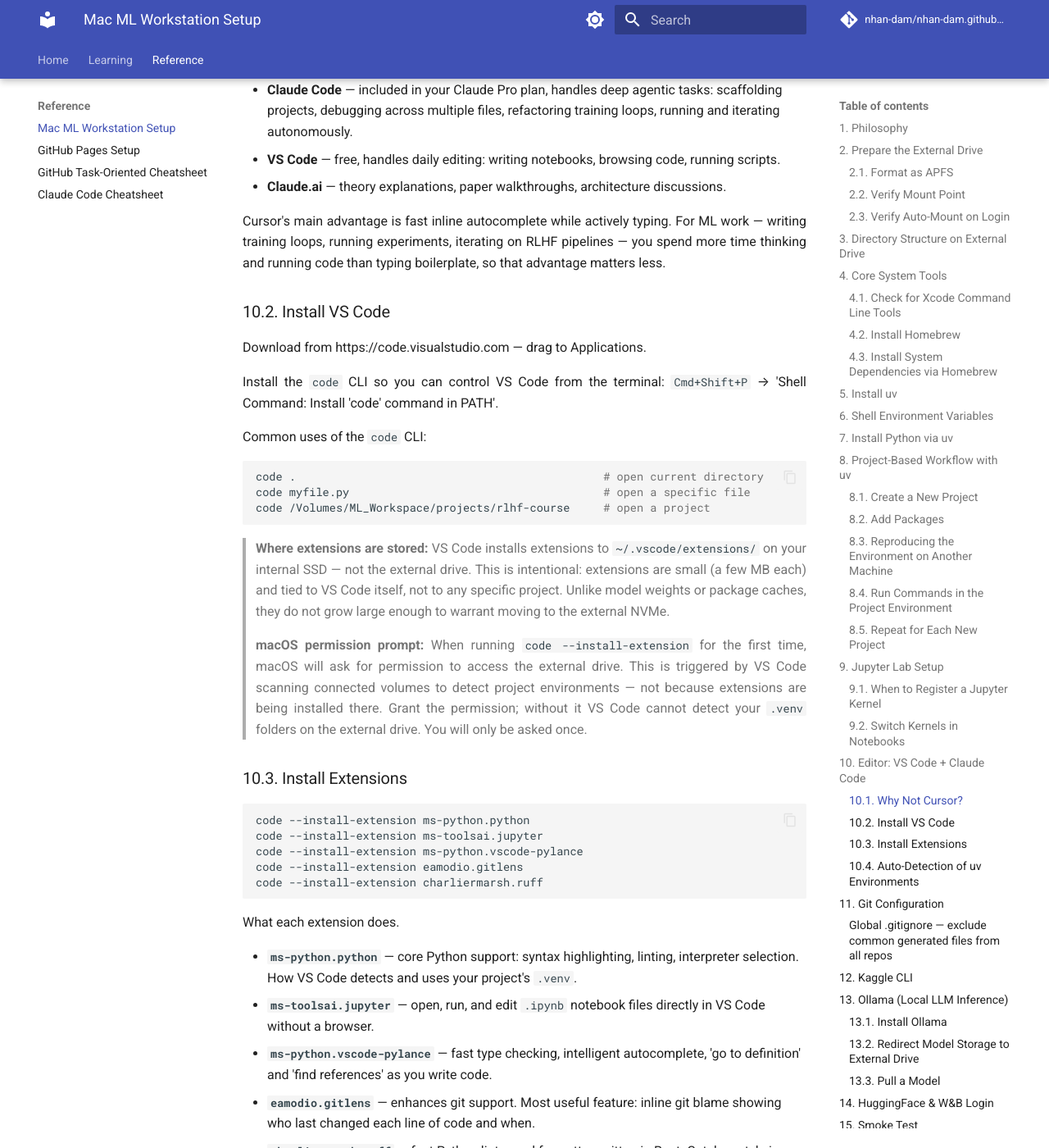
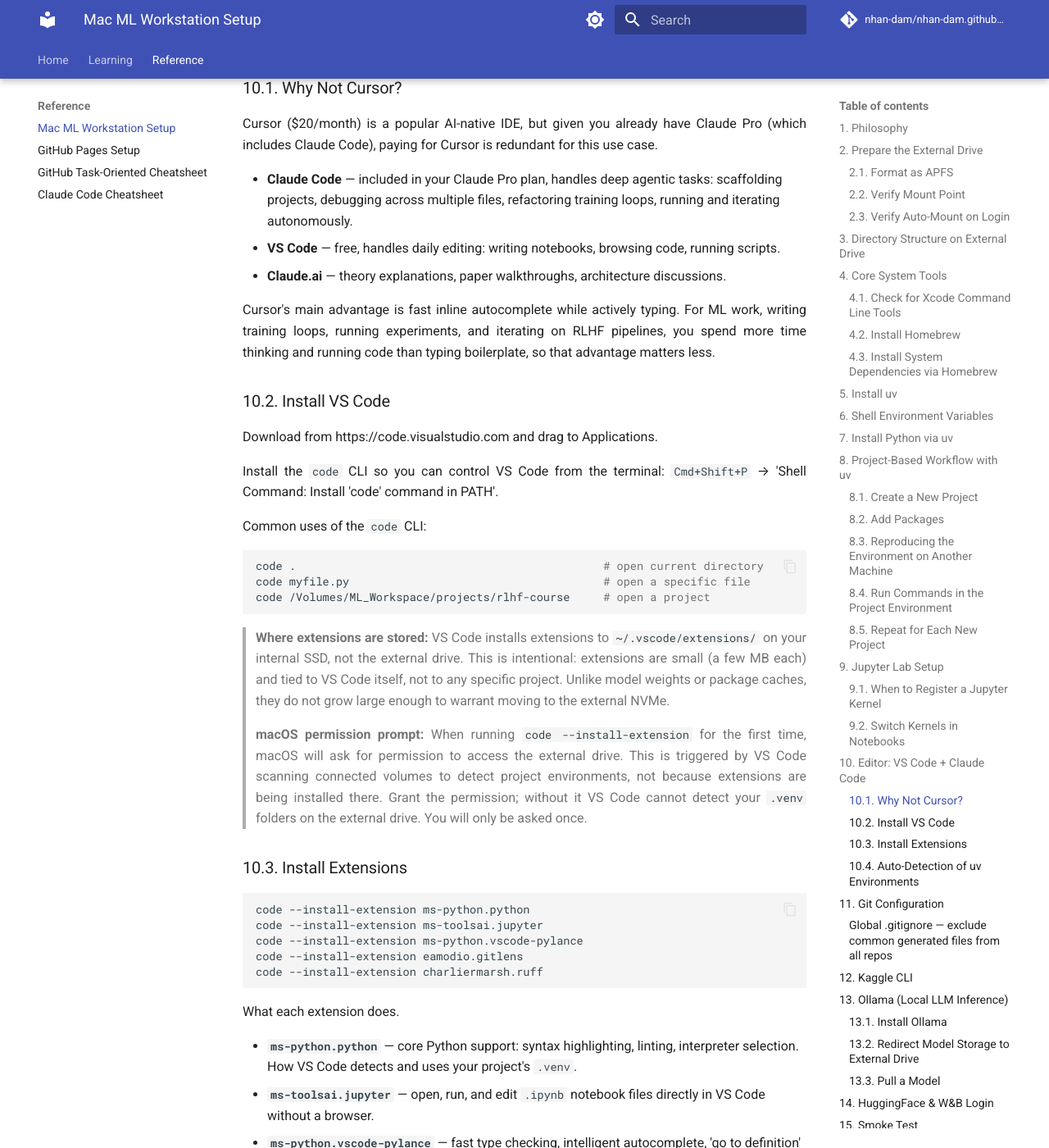
Before and after one commit to nhan-dam/nhan-dam.github.io, an MkDocs documentation site: the page built from docs/reference/ml_workstation_setup_uv.md, in a window 1280 px wide and 1400 px high, scrolled down 11169 px. Shown: the whole window at 82% size. Built offline with MkDocs 1.6.1 and Material for MkDocs 9.7.7, drawn with Linux system fonts in a browser that asks for light colours; comment, search, counter and statistics services are not loaded; some of the changed text lies outside the part shown.

Commit message:
Minor format update

````diff
--- a/docs/reference/ml_workstation_setup_uv.md
+++ b/docs/reference/ml_workstation_setup_uv.md
@@ -15,7 +19,7 @@
 - **Internal SSD** → macOS, Homebrew, `uv` CLI (~10 MB), shell config, VS Code extensions.
 - **External NVMe** → Python installs, virtual environments, all caches, model weights, datasets, source code, Ollama models.
 
-`uv` uses per-project virtual environments — each project or competition has its own isolated `.venv`, stored inside the project folder on the external drive.
+`uv` uses per-project virtual environments, i.e. each project or competition has its own isolated `.venv`, stored inside the project folder on the external drive.
 
 ---
 
@@ -354,13 +358,13 @@
 >
 > **Note on PyTorch size on Apple Silicon:** PyTorch installs much smaller than on Linux (~400 MB vs ~2 GB) because the macOS arm64 wheel excludes all CUDA tooling. GPU acceleration goes through Apple's Metal/MPS backend instead, which is already part of macOS — so no CUDA runtime needs to be bundled.
 >
-> **Note on `huggingface_hub`:** The CLI entry point shipped with this package was renamed from `huggingface-cli` to `hf` in recent versions. The login command is now `uv run hf auth login` (see Section 14). If you ever need to check what CLI commands a package registers, inspect `.venv/lib/python3.12/site-packages/<package>.dist-info/entry_points.txt`.
+> **Note on `huggingface_hub`:** The CLI entry point shipped with this package was renamed from `huggingface-cli` to `hf` in recent versions. The login command is now `uv run hf auth login` (see [Section 14](#14-huggingface--wb-login)). If you ever need to check what CLI commands a package registers, inspect `.venv/lib/python3.12/site-packages/<package>.dist-info/entry_points.txt`.
 
 ### 8.3. Reproducing the Environment on Another Machine
 
 When you run `uv add`, two files are automatically maintained.
 
-- **`pyproject.toml`** — your declared dependencies (e.g. `torch`, `trl`). The source of truth — human-readable, can be edited directly. `uv` always resolves `uv.lock` from this file, never the other way around.
+- **`pyproject.toml`** — your declared dependencies (e.g. `torch`, `trl`). The source of truth, human-readable, and editable directly. `uv` always resolves `uv.lock` from this file, never the other way around.
 - **`uv.lock`** — the fully resolved dependency tree with exact versions for every package and sub-dependency. Auto-generated by `uv`, never edited manually.
 
 The relationship between them is as follows.
@@ -460,11 +464,11 @@
 - **VS Code** — free, handles daily editing: writing notebooks, browsing code, running scripts.
 - **Claude.ai** — theory explanations, paper walkthroughs, architecture discussions.
 
-Cursor's main advantage is fast inline autocomplete while actively typing. For ML work — writing training loops, running experiments, iterating on RLHF pipelines — you spend more time thinking and running code than typing boilerplate, so that advantage matters less.
+Cursor's main advantage is fast inline autocomplete while actively typing. For ML work, writing training loops, running experiments, and iterating on RLHF pipelines, you spend more time thinking and running code than typing boilerplate, so that advantage matters less.
 
 ### 10.2. Install VS Code
 
-Download from https://code.visualstudio.com — drag to Applications.
+Download from https://code.visualstudio.com and drag to Applications.
 
 Install the `code` CLI so you can control VS Code from the terminal: `Cmd+Shift+P` → 'Shell Command: Install 'code' command in PATH'.
 
@@ -476,9 +480,9 @@
 code /Volumes/ML_Workspace/projects/rlhf-course     # open a project
 ```
 
-> **Where extensions are stored:** VS Code installs extensions to `~/.vscode/extensions/` on your internal SSD — not the external drive. This is intentional: extensions are small (a few MB each) and tied to VS Code itself, not to any specific project. Unlike model weights or package caches, they do not grow large enough to warrant moving to the external NVMe.
+> **Where extensions are stored:** VS Code installs extensions to `~/.vscode/extensions/` on your internal SSD, not the external drive. This is intentional: extensions are small (a few MB each) and tied to VS Code itself, not to any specific project. Unlike model weights or package caches, they do not grow large enough to warrant moving to the external NVMe.
 >
-> **macOS permission prompt:** When running `code --install-extension` for the first time, macOS will ask for permission to access the external drive. This is triggered by VS Code scanning connected volumes to detect project environments — not because extensions are being installed there. Grant the permission; without it VS Code cannot detect your `.venv` folders on the external drive. You will only be asked once.
+> **macOS permission prompt:** When running `code --install-extension` for the first time, macOS will ask for permission to access the external drive. This is triggered by VS Code scanning connected volumes to detect project environments, not because extensions are being installed there. Grant the permission; without it VS Code cannot detect your `.venv` folders on the external drive. You will only be asked once.
 
 ### 10.3. Install Extensions
 
@@ -515,7 +519,7 @@
 git config --global core.editor "code --wait"
 ```
 
-> **What `core.editor "code --wait"` does:** This sets VS Code as the editor git opens when it needs you to write something interactively — most commonly when you run `git commit` without the `-m` flag, `git rebase -i`, or `git merge`. Git opens the file in VS Code, then waits for you to write your message and close the tab before continuing. The `--wait` flag is essential: without it, git would open VS Code and immediately proceed without waiting, since VS Code is a GUI app that opens in its own window. Without this setting, git falls back to `vim` or `nano` in the terminal.
+> **What `core.editor "code --wait"` does:** This sets VS Code as the editor git opens when it needs you to write something interactively, most commonly when you run `git commit` without the `-m` flag, `git rebase -i`, or `git merge`. Git opens the file in VS Code, then waits for you to write your message and close the tab before continuing. The `--wait` flag is essential: without it, git would open VS Code and immediately proceed without waiting, since VS Code is a GUI app that opens in its own window. Without this setting, git falls back to `vim` or `nano` in the terminal.
 >
 > **Why the `noreply` email?** GitHub blocks pushes that expose your real email address if the 'Block command line pushes that expose my email' privacy setting is enabled (Settings → Emails). Using your GitHub-provided no-reply address (`123456789+your-username@users.noreply.github.com`) prevents this. Find your exact no-reply address at GitHub → Settings → Emails.
 
@@ -556,7 +560,7 @@
 uv add kaggle
 ```
 
-Kaggle authenticates via two environment variables already set in Section 6:
+Kaggle authenticates via two environment variables already set in [Section 6](#6-shell-environment-variables):
 
 ```bash
 export KAGGLE_USERNAME="YOUR_KAGGLE_USERNAME"
@@ -601,7 +605,7 @@
 
 ### 13.2. Redirect Model Storage to External Drive
 
-Background services launched by `brew services` run in a separate environment from your terminal and do not read `~/.zshrc`. This means the `OLLAMA_MODELS` path set in Section 6 is invisible to the service — models will default to `~/.ollama/models/` on your internal SSD.
+Background services launched by `brew services` run in a separate environment from your terminal and do not read `~/.zshrc`. This means the `OLLAMA_MODELS` path set in [Section 6](#6-shell-environment-variables) is invisible to the service — models will default to `~/.ollama/models/` on your internal SSD.
 
 Fix this by creating a launchd plist that sets the required environment variables for the background service:
 
````
Also changed, not shown: other parts of docs/reference/ml_workstation_setup_uv.md (+23 -19 lines), docs/rlhf/dlai/DLAI_Lecture4.md (+2 -2 lines).
